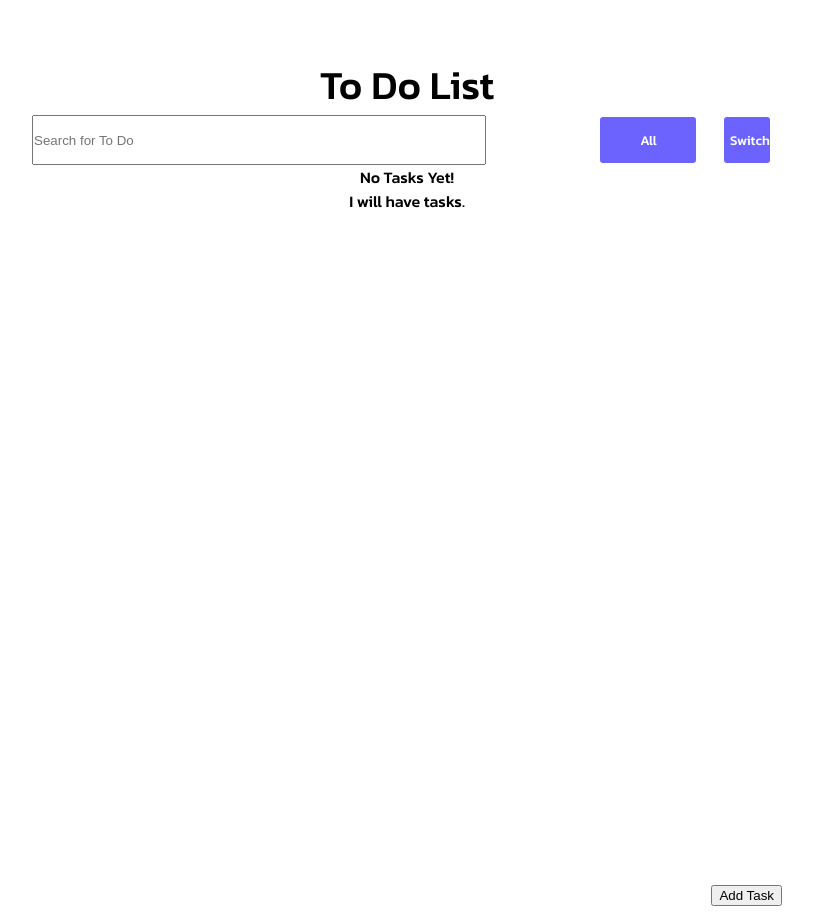
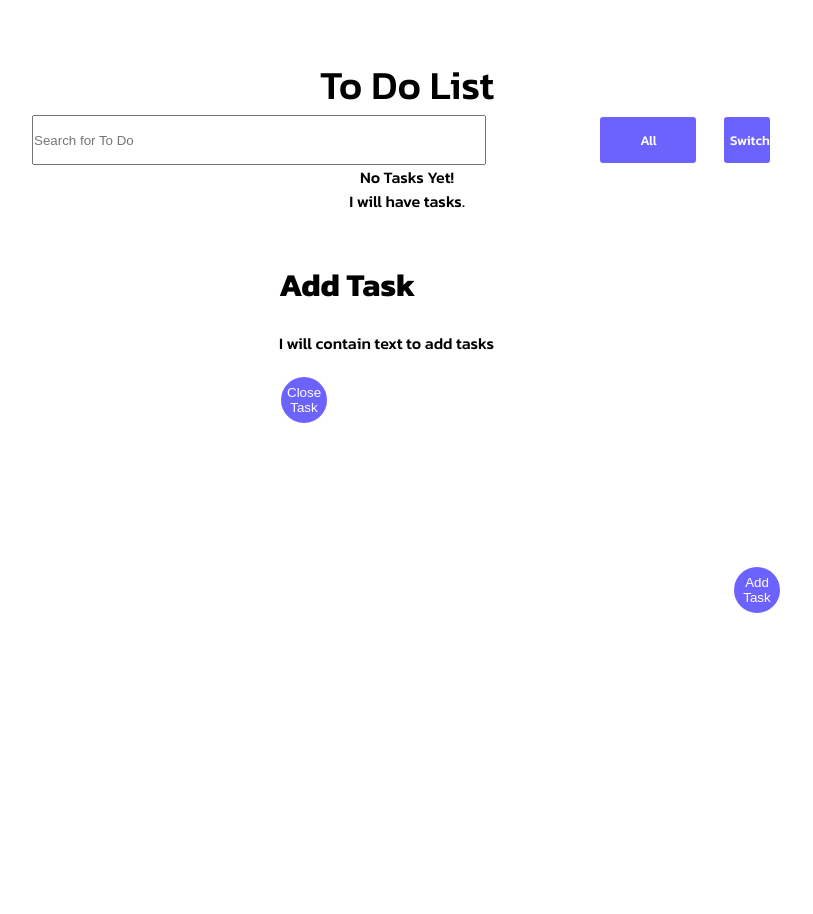
Before and after one commit to Alif-11/Roadmaps, a plain HTML site: page FS-Projects/Simple_ToDo_App/landing_page.html in a window 1280 px wide. Shown: the whole page, without its empty margins (233-1046 px from the left). After the commit the page ends 800 px from the top, so only its background shows below. Drawn offline with Linux system fonts and the light colour scheme.

Commit message:
Created modal-popup to add tasks with

```diff
--- a/FS-Projects/Simple_ToDo_App/landing_page.css
+++ b/FS-Projects/Simple_ToDo_App/landing_page.css
@@ -50,20 +50,57 @@
   background-color: #5850DD;
 }
 
+#add-task-button {
+  background-color: #6C63FF;
+  color: white;
+  width: 50px;
+  height: 50px;
+  border-radius: 50%;
+  border-color: white;
+  border-style: solid;
+}
+
+#add-task-button:hover {
+  background-color: #5850DD;
+}
+
+#close-task-button {
+  background-color: #6C63FF;
+  color: white;
+  width: 50px;
+  height: 50px;
+  border-radius: 50%;
+  border-color: white;
+  border-style: solid;
+}
+
+#close-task-button:hover {
+  background-color: #5850DD;
+}
+
+#add-task-popup {
+  /*display: none;*/
+  position: fixed;
+  top: 30%;
+  left: 40%;
+}
 
 .flex-left-right {
   display: flex;
   justify-content: space-between;
 }
 
-
 #task-container {
-  height: 90vmin;
+  height: 50vmin;
 }
 
 #add-task-container {
   display: flex;
   justify-content: end;
+}
+
+#close-task-container {
+  margin-top: 20px;
 }
 
 
--- a/FS-Projects/Simple_ToDo_App/landing_page.html
+++ b/FS-Projects/Simple_ToDo_App/landing_page.html
@@ -11,7 +11,7 @@
   <link rel="stylesheet" href="landing_page.css">
 </head>
 
-<body>
+<body class="kanit-medium">
   <div class="center-container kanit-medium center-text title">To Do List</div>
   <div id="search-utilities" class="flex-left-right center-container kanit-medium center-text">
     <input id="search-bar" class="search-bar" type="text" placeholder="Search for To Do">
@@ -27,6 +27,16 @@
   <div id="add-task-container" class="center-container">
     <button id="add-task-button">Add Task</button>
   </div>
+
+
+  <div id="add-task-popup" class="center-container">
+    <h1>Add Task</h1>
+    I will contain text to add tasks
+    <div id="close-task-container" class="center-container">
+      <button id="close-task-button">Close Task</button>
+    </div>
+  </div>
+
 </body>
 
 </html>
```
Also changed, not shown: 1 other file.
